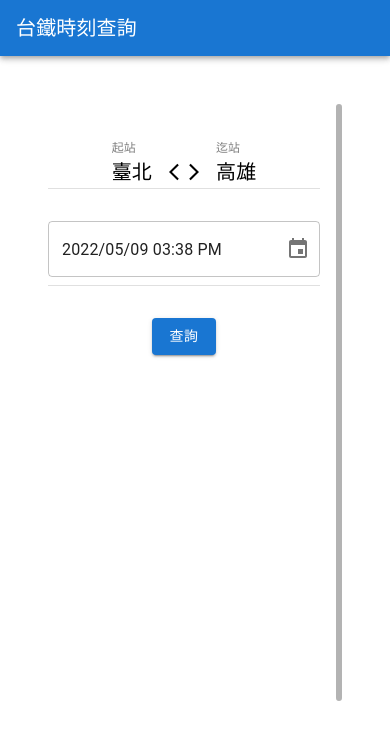
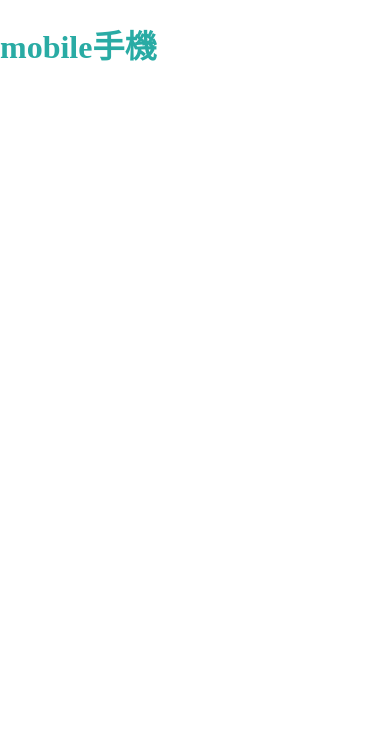
Before and after one commit to hanc1027/tw-railway-timeq, a React (Create React App) app: page / in a window 390 px wide. Shown: the top 740 px of the page. Built offline with nearby package versions, Linux system fonts and the light colour scheme.

Commit message:
Add custom hook - useRWD

```diff
--- a/src/App.js
+++ b/src/App.js
@@ -2,19 +2,32 @@
 import SetBlock from './Components/SetBlock';
 import ResultBlock from './Components/ResultBlock';
 
+import useRWD from './hooks/useRWD'
+
 import './App.scss';
 
 function App() {
-  return (
-    <div className="App">
-      <Topbar />
 
-      <div className="content">
-        <SetBlock />
-        <ResultBlock />
-      </div>
-    </div>
-  );
+  const device=useRWD();
+
+    if(device==="desktop")
+      return(  <h1 style={{color:"#354458",fontFamily:"Microsoft JhengHei"}}>{device}電腦</h1>  );
+    else if(device==="tablet")
+      return(  <h1 style={{color:"#3a9ad9",fontFamily:"Microsoft JhengHei"}}>{device}平板</h1>  );
+    else
+      return(  <h1 style={{color:"#29aba4",fontFamily:"Microsoft JhengHei"}}>{device}手機</h1>  );
+
+
+  // return (
+  //   <div className="App">
+  //     <Topbar />
+
+  //     <div className="content">
+  //       <SetBlock />
+  //       <ResultBlock />
+  //     </div>
+  //   </div>
+  // );
 }
 
 export default App;
--- /dev/null
+++ b/src/hooks/useRWD.js
@@ -0,0 +1,32 @@
+import { useState, useEffect } from 'react';
+
+const useRWD=()=>{
+    const [device,setDevice]=useState("mobile");
+
+    const handleRWD=()=>{
+        // Standard from Bootstrap
+        if(window.innerWidth > 768)
+            setDevice("desktop");
+        else if (window.innerWidth > 576)
+            setDevice("tablet");
+        else
+            setDevice("mobile");
+    }
+
+    useEffect(()=>{
+        window.addEventListener('resize',handleRWD);
+        handleRWD();
+
+        // return will be called when componentWillUnmount
+        return(()=>{
+            window.removeEventListener('resize',handleRWD);
+        })
+
+        // using null array means componentDidMount (This function will be call at first)
+    },[]);
+
+
+    return device;
+}
+
+export default useRWD;
```
